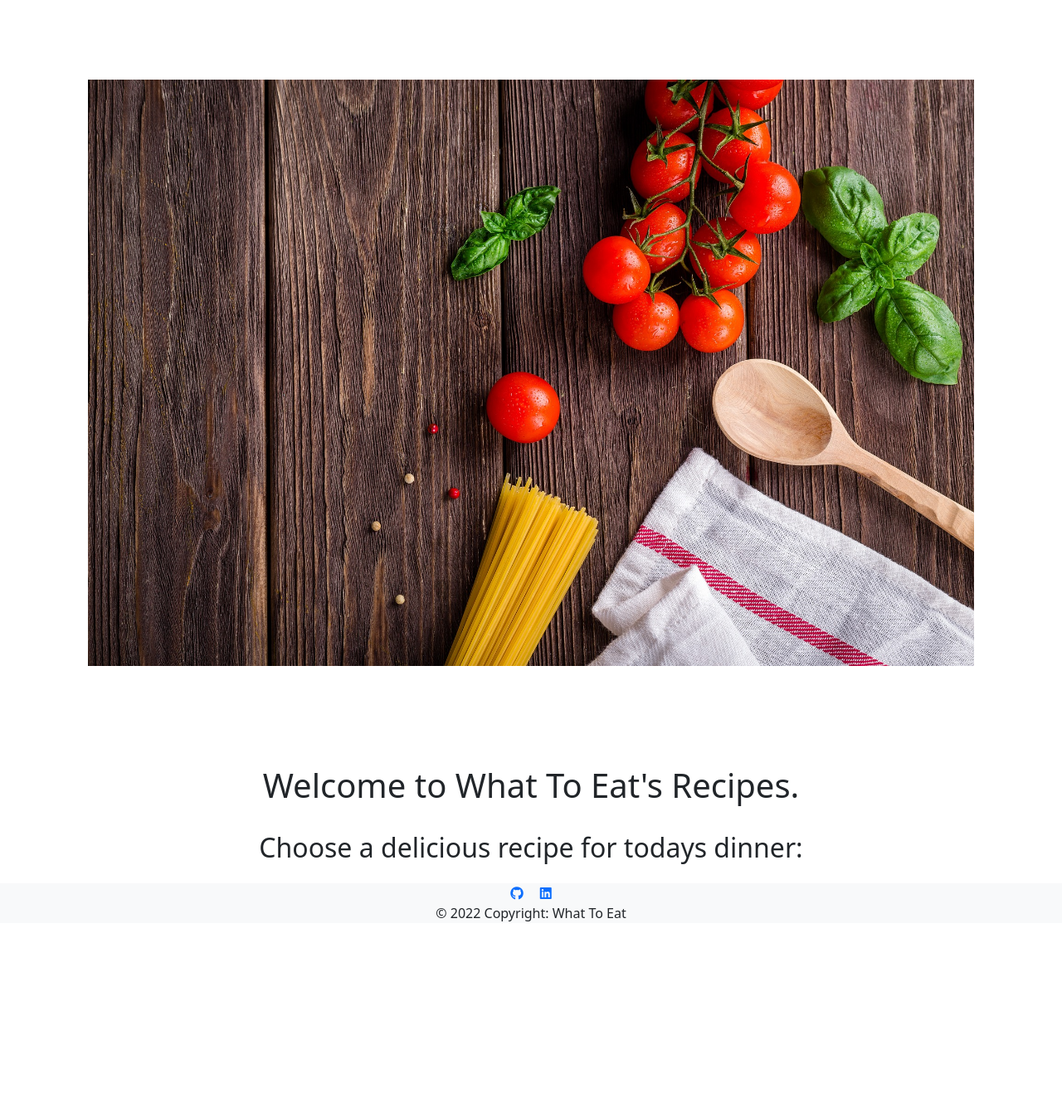
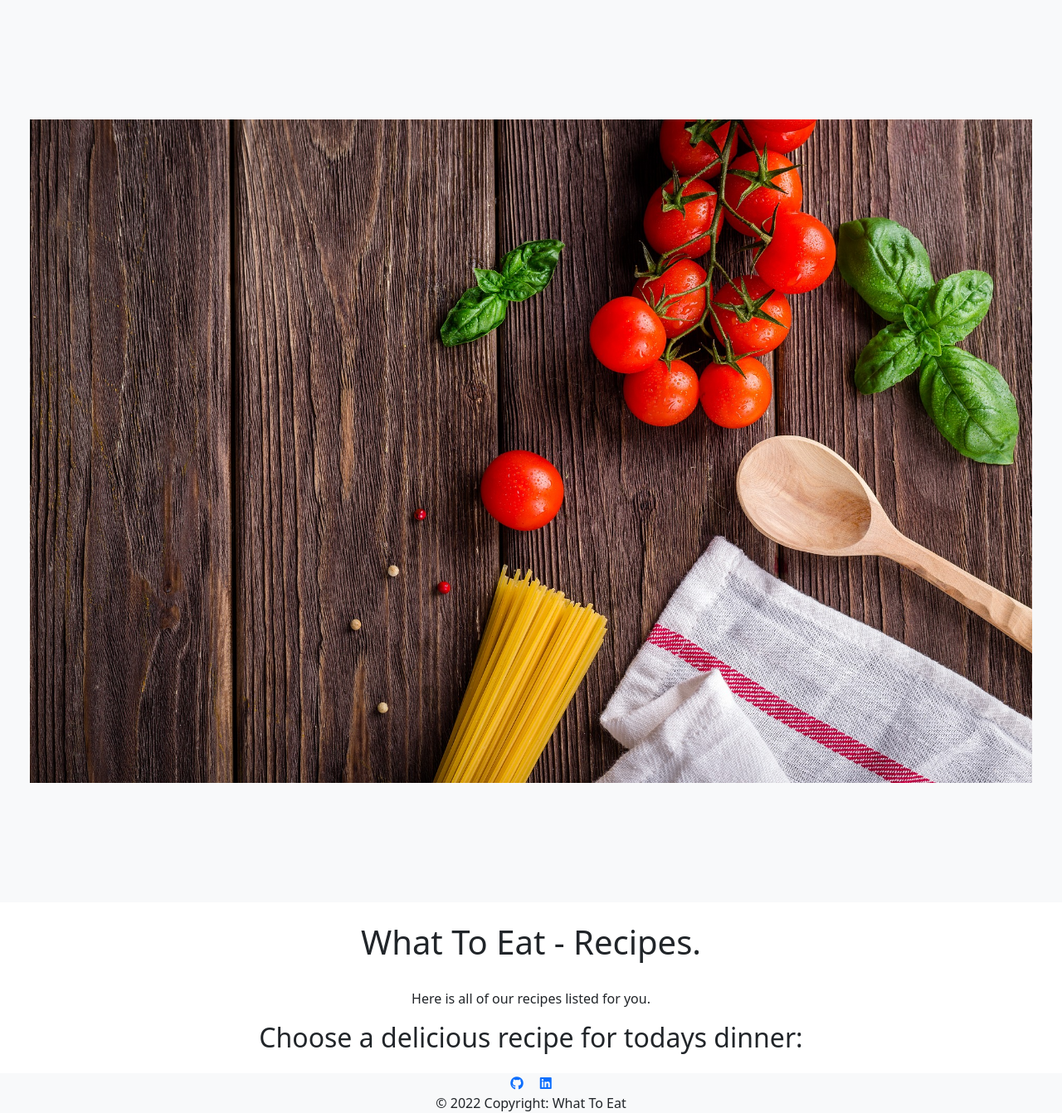
Before and after one commit to erikandersson96/portfolio-project-four, a Django app: page / in a window 1280 px wide. Shown: the part 64-1406 px from the top of the page at 83% size. Before the commit the page ends 1175 px from the top, so only its background shows below. Run offline with Django 3.2, Linux system fonts and the light colour scheme; data that the repository does not hold is empty; some libraries are stand-ins or nearby versions.

Commit message:
change position for background image

```diff
--- a/static/css/style.css
+++ b/static/css/style.css
@@ -1,7 +1,6 @@
 
 body {
     background-color: #ffffff;
-    overflow: scroll;
 }
 
 
--- a/templates/home.html
+++ b/templates/home.html
@@ -3,15 +3,14 @@
 {% load static %}
 
 <!-- Add background image for home.html -->
-{% block additional_style %}
-{% endblock %}
-
 {% block header_image %}
-    <div class="container">
+<header class="bg-light py-5">
+    <div class="container-fluid">
         <div class="row px-4 py-5 my-5 text-center">
-            <img class="header-image" src="{% static 'site_images/spaghetti-background.jpg' %}" alt="Spaghetti background image">
+            <img class="header-image img-fluid" src="{% static 'site_images/spaghetti-background.jpg' %}" alt="Spaghetti background image">
         </div>
     </div>
+</header>
 {% endblock %}
 
 {% block content %}
@@ -19,11 +18,12 @@
     <!-- Check if user is authenticated to make the welocome message personal or not -->
     <div class="container text-dark text-center">
         {% if user.is_authenticated %}
-            <h1 class="title p-4 text-center">Welcome to What To Eat's Recipes {{ user.username }}.</h1>
+            <h1 class="title p-4 text-center">Welcome to What To Eat - Recipes, {{ user.username }}.</h1>
             <h2 class="text-center">Choose a delicious recipe for todays dinner:</h2>
 
         {% else %}
-            <h1 class="title p-4 text-center">Welcome to What To Eat's Recipes.</h1>
+            <h1 class="title p-4 text-center">What To Eat - Recipes.</h1>
+            <p class="text-center">Here is all of our recipes listed for you.</p>
             <h2 class="text-center">Choose a delicious recipe for todays dinner:</h2>
 
         {% endif %}
```
